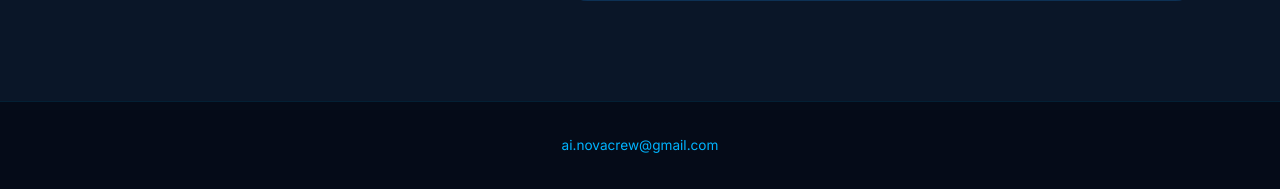
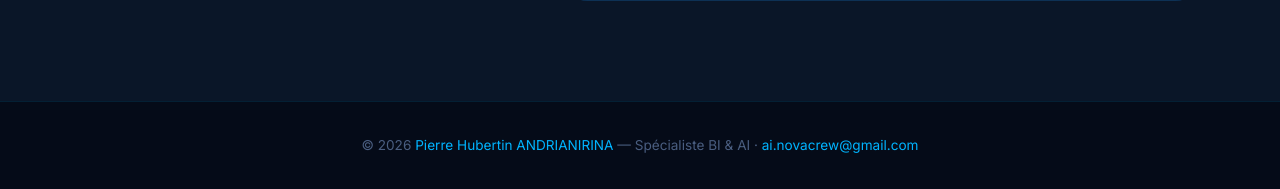
Before and after one commit to 1394529/bi-ai-portofolio-pih01, a Flask app: page / in a window 1280 px wide. Shown: the part 4678-4867 px from the top of the page. Run offline with Flask 3, Linux system fonts and the light colour scheme.

Commit message:
Update index.html

```diff
--- a/templates/index.html
+++ b/templates/index.html
@@ -181,7 +181,7 @@
 
 <!-- ─── FOOTER ─────────────────────────────────────────────────────────────────── -->
 <footer class="footer">
-  <div class="container>
+  <div class="container">
     <p>© 2026 <span>Pierre Hubertin ANDRIANIRINA</span> — Spécialiste BI & AI · <a href="mailto:ai.novacrew@gmail.com" style="color:var(--accent)">ai.novacrew@gmail.com</a></p>
   </div>
 </footer>
```
